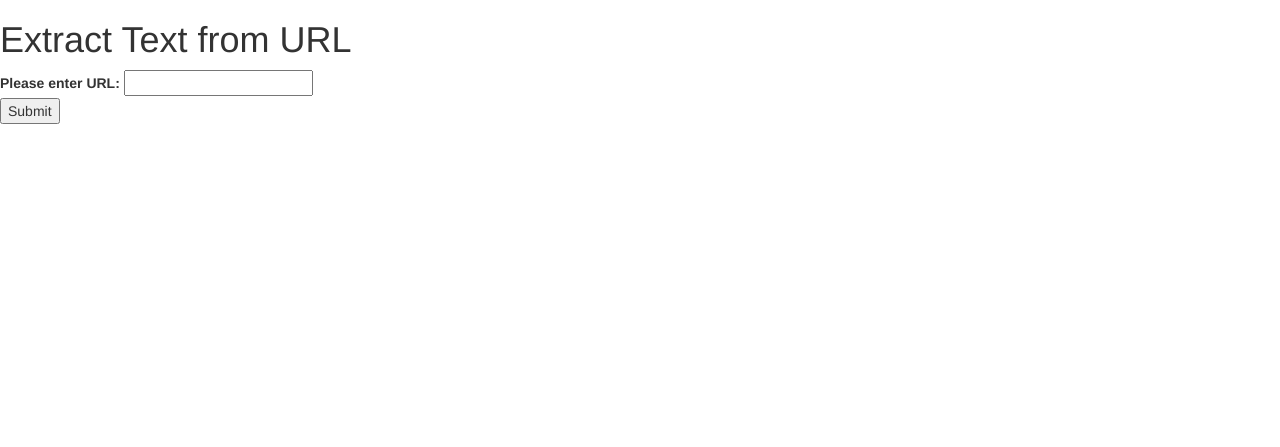
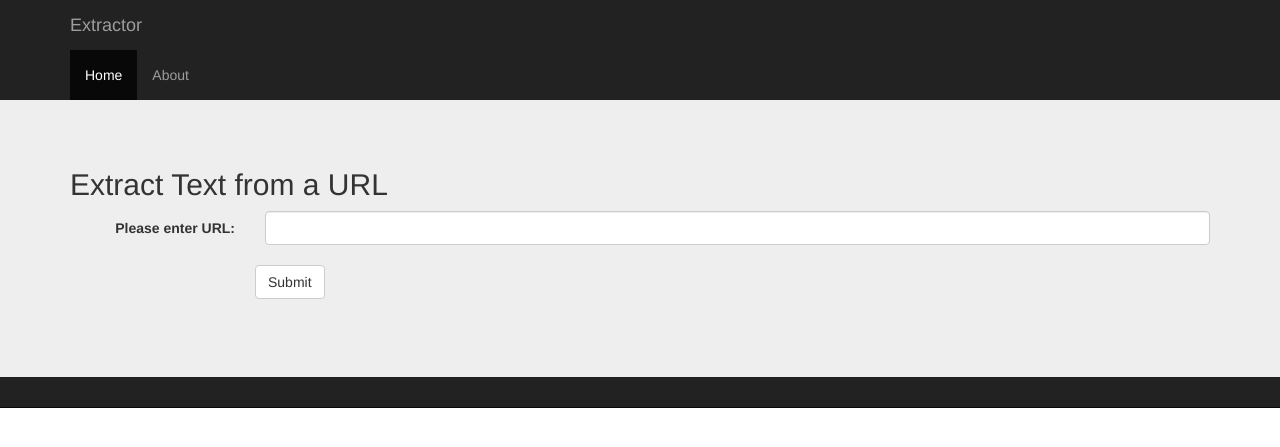
Before and after one commit to dwillis/extractor, a Flask app: page / in a window 1280 px wide. Shown: the top 447 px of the page. Run offline with Flask 2, Linux system fonts and the light colour scheme; some libraries are stand-ins or nearby versions.

Commit message:
added result template

```diff
--- a/app.py
+++ b/app.py
@@ -9,15 +9,22 @@ Bootstrap(app)
 def index():
     return render_template('index.html')
 
-@app.route('/result/', methods=['GET','POST'])
+@app.route('/result/', methods=['POST'])
 def result():
+    url = request.form['url']
+    tree = etv2.extract(url)
+    text = tree.get_text()
+    return render_template('result.html', url=unicode(url), text=text)
+
+@app.route('/api/', methods=['GET','POST'])
+def api():
     if request.form:
         url = request.form['url']
     else:
         url = request.args.get('url')
     tree = etv2.extract(url)
     text = tree.get_text()
-    return jsonify(url=url, text=text)
+    return jsonify(url=unicode(url), text=text)
 
 if __name__ == '__main__':
     app.run()
--- a/templates/index.html
+++ b/templates/index.html
@@ -2,15 +2,43 @@
 {% block title %}Extractor!{% endblock %}
 
 {% block content %}
-<div id="container">
-  <div class="title">
-    <h1>Extract Text from URL</h1>
+<div class="navbar navbar-inverse navbar-fixed-top">
+<div class="container">
+  <div class="navbar-header">
+    <button type="button" class="navbar-toggle" data-toggle="collapse" data-target=".navbar-collapse">
+      <span class="icon-bar"></span>
+      <span class="icon-bar"></span>
+      <span class="icon-bar"></span>
+    </button>
+    <a class="navbar-brand" href="/">Extractor</a>
+    <div class="collapse navbar-collapse">
+      <ul class="nav navbar-nav navbar-right">
+        <li class="active"><a href="/">Home</a></li>
+        <li><a href="#about">About</a></li>
+      </ul>
+    </div>
   </div>
-  <div id="content">
-    <form method="post" action="{{ url_for('result') }}">
-      <label for="url">Please enter URL:</label>
-      <input type="text" name="url" /><br />
-      <input type="submit" />
-    </form>
+</div>
+
+<div class="jumbotron">
+  <div class="container">
+    <h2>Extract Text from a URL</h2>
+    <div class="content">
+      <form class="form-horizontal" method="post" action="{{ url_for('result') }}">
+        <div class="form-group">
+        <label for="url" class="col-sm-2 control-label">Please enter URL:</label>
+        <div class="col-sm-10">
+          <input type="text" class="form-control" name="url" /><br />
+        </div>
+        <div class="form-group">
+          <div class="col-sm-offset-2 col-sm-10">
+            <button type="submit" class="btn btn-default">Submit</button>
+          </div>
+        </div>
+      </form>
+    </div>
+
+
   </div>
+</div>
 {% endblock %}
```
Also changed, not shown: templates/result.html (added, +49 -0 lines).
